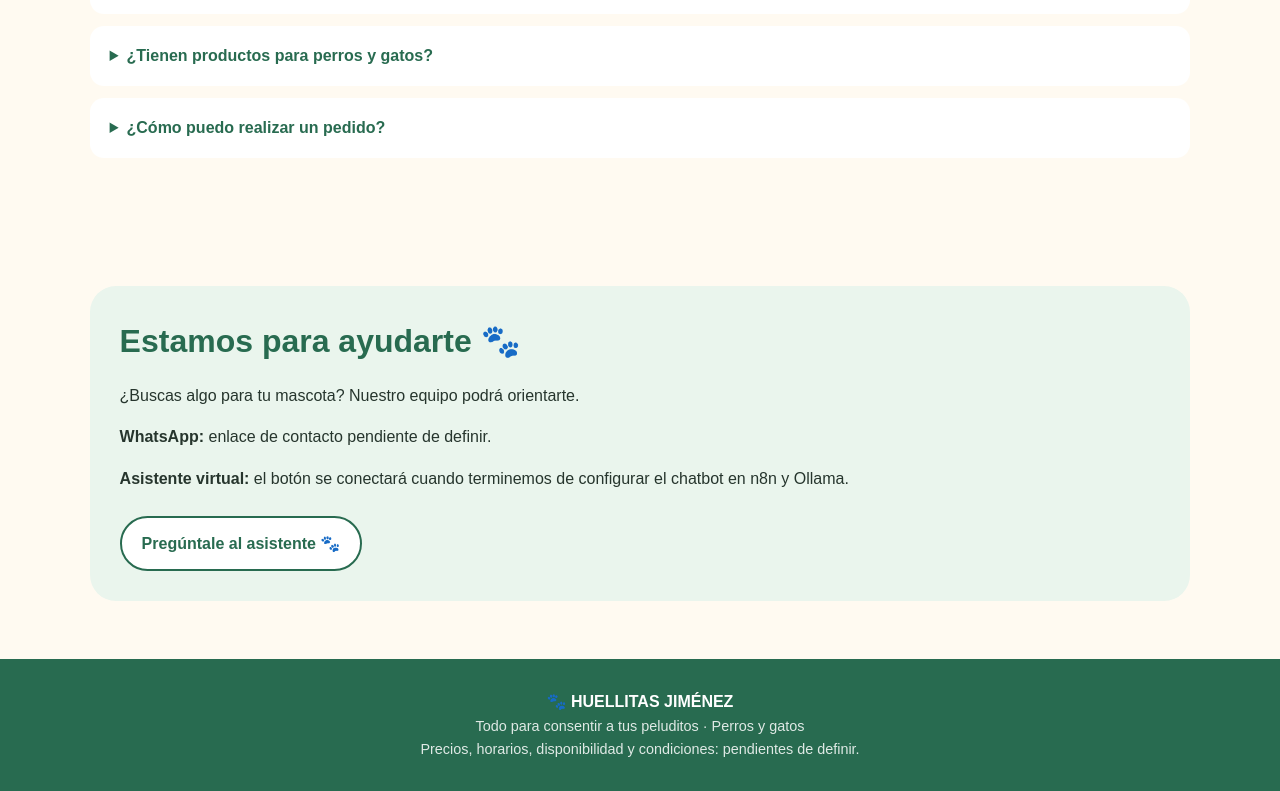
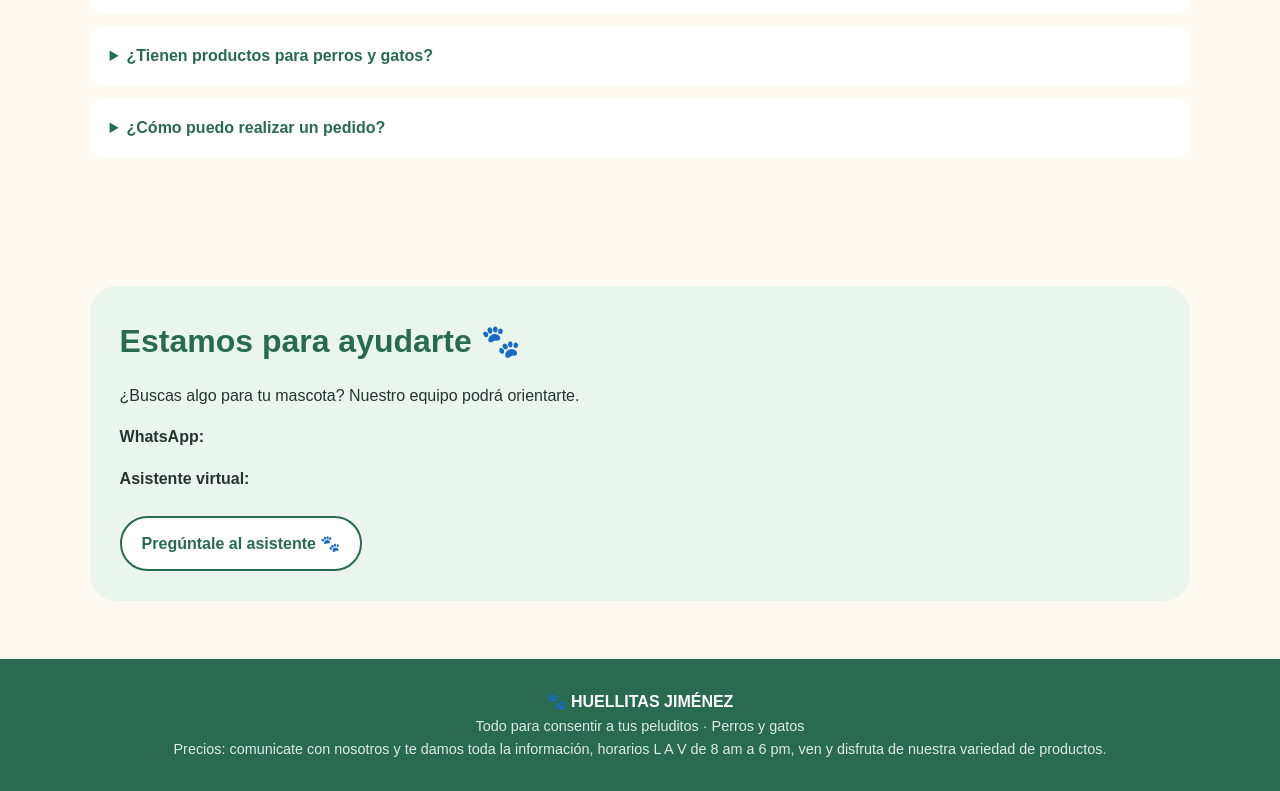
Before and after one commit to leydyjimenez20003-ship-it/shiny-enigma, a plain HTML site: page index.html in a window 1280 px wide. Shown: the part 1750-2541 px from the top of the page. Drawn offline with Linux system fonts and the light colour scheme.

Commit message:
Update index.html

```diff
--- a/index.html
+++ b/index.html
@@ -63,14 +63,14 @@ footer{text-align:center;padding:30px 7%;background:var(--green);color:#fff}
     <h2>Preguntas frecuentes</h2>
     <details><summary>¿Qué productos venden?</summary><p>Tenemos ropa, comida, snacks, accesorios, juguetes y otros productos para mascotas. Consulta con nuestro equipo los artículos disponibles.</p></details>
     <details><summary>¿Tienen productos para perros y gatos?</summary><p>¡Claro que sí! En Huellitas Jiménez ofrecemos productos para consentir tanto a nuestros gatitos como a nuestros perritos.</p></details>
-    <details><summary>¿Cómo puedo realizar un pedido?</summary><p>Puedes comunicarte con nosotros por WhatsApp para recibir atención personalizada y consultar los productos disponibles. El enlace de WhatsApp está pendiente de configurar.</p></details>
+    <details><summary>¿Cómo puedo realizar un pedido?</summary><p>Puedes comunicarte con nosotros por WhatsApp para recibir atención personalizada y consultar los productos disponibles.</p></details>
   </section>
   <section id="contacto">
     <div class="about">
       <h2>Estamos para ayudarte 🐾</h2>
       <p>¿Buscas algo para tu mascota? Nuestro equipo podrá orientarte.</p>
-      <p><strong>WhatsApp:</strong> enlace de contacto pendiente de definir.</p>
-      <p><strong>Asistente virtual:</strong> el botón se conectará cuando terminemos de configurar el chatbot en n8n y Ollama.</p>
+      <p><strong>WhatsApp:</strong></p>
+      <p><strong>Asistente virtual:</strong> </p>
      <a class="btn alt" href="http://localhost:5678/webhook/2bfbc155-e8bb-4c6a-89ba-c0fcc2c89190/chat" target="_blank">Pregúntale al asistente 🐾</a>
     </div>
   </section>
@@ -78,7 +78,7 @@ footer{text-align:center;padding:30px 7%;background:var(--green);color:#fff}
 <footer>
   <strong>🐾 HUELLITAS JIMÉNEZ</strong>
   <div class="small">Todo para consentir a tus peluditos · Perros y gatos</div>
-  <div class="small">Precios, horarios, disponibilidad y condiciones: pendientes de definir.</div>
+  <div class="small">Precios: comunicate con nosotros y te damos toda la información, horarios L A V de 8 am a 6 pm, ven y disfruta de nuestra variedad de productos.</div>
 </footer>
 </body>
 </html>
```
